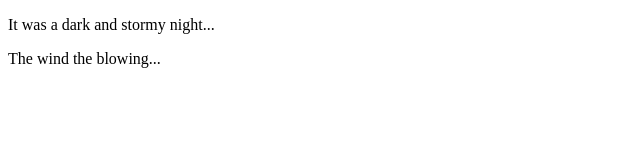
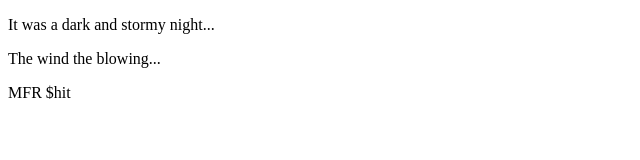
Before and after one commit to jetch5/fireside-story, a plain HTML site: page index.html in a window 1280 px wide. Shown: the full height of the page, 0-640 px from the left. Drawn offline with Linux system fonts and the light colour scheme.

Commit message:
added third line of story

```diff
--- a/index.html
+++ b/index.html
@@ -3,5 +3,6 @@
     <body>
         <p>It was a dark and stormy night...</p>
         <p>The wind the blowing...</p>
+        <p>MFR $hit</p>
     </body>
 </html>
```
